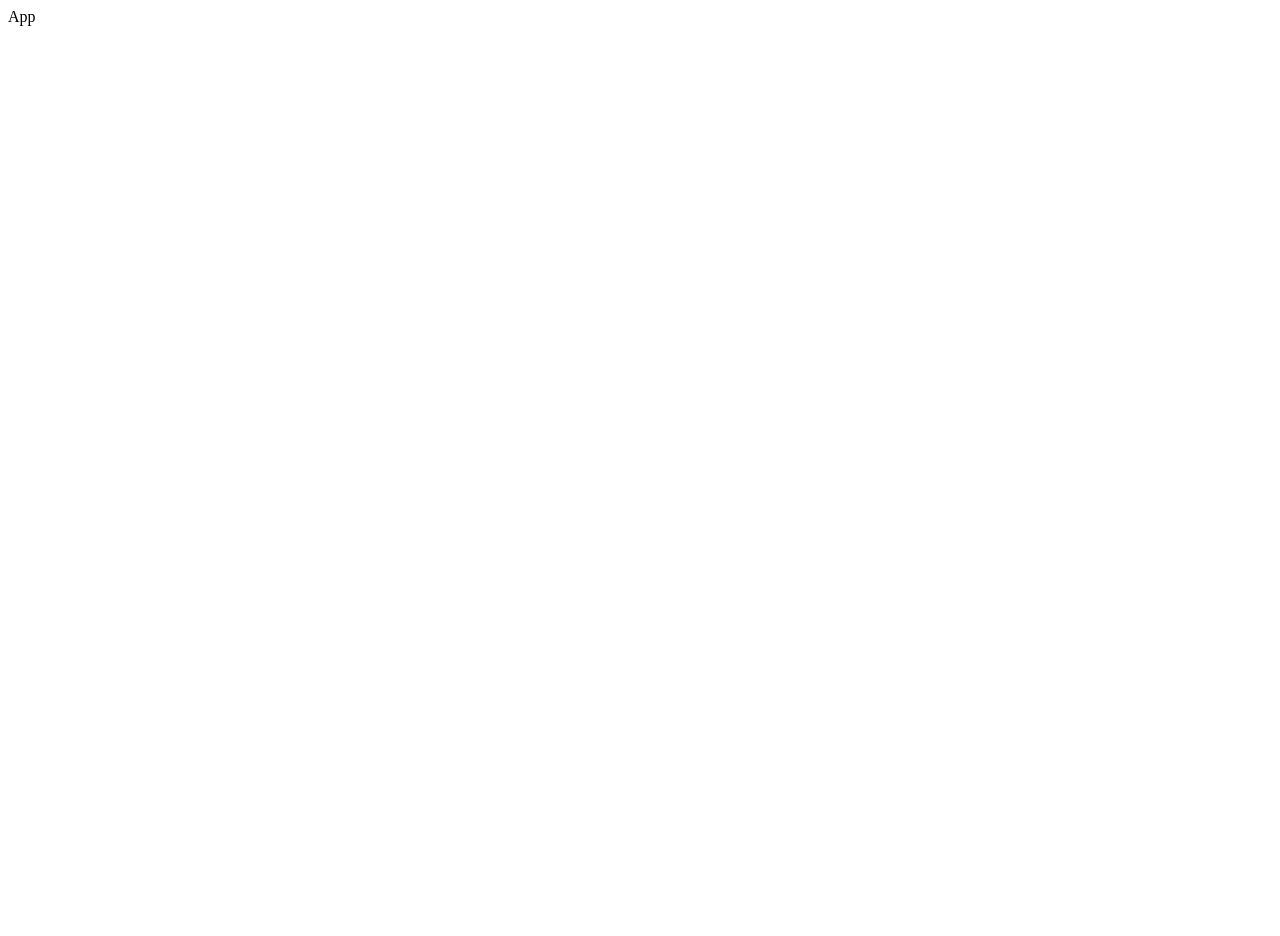
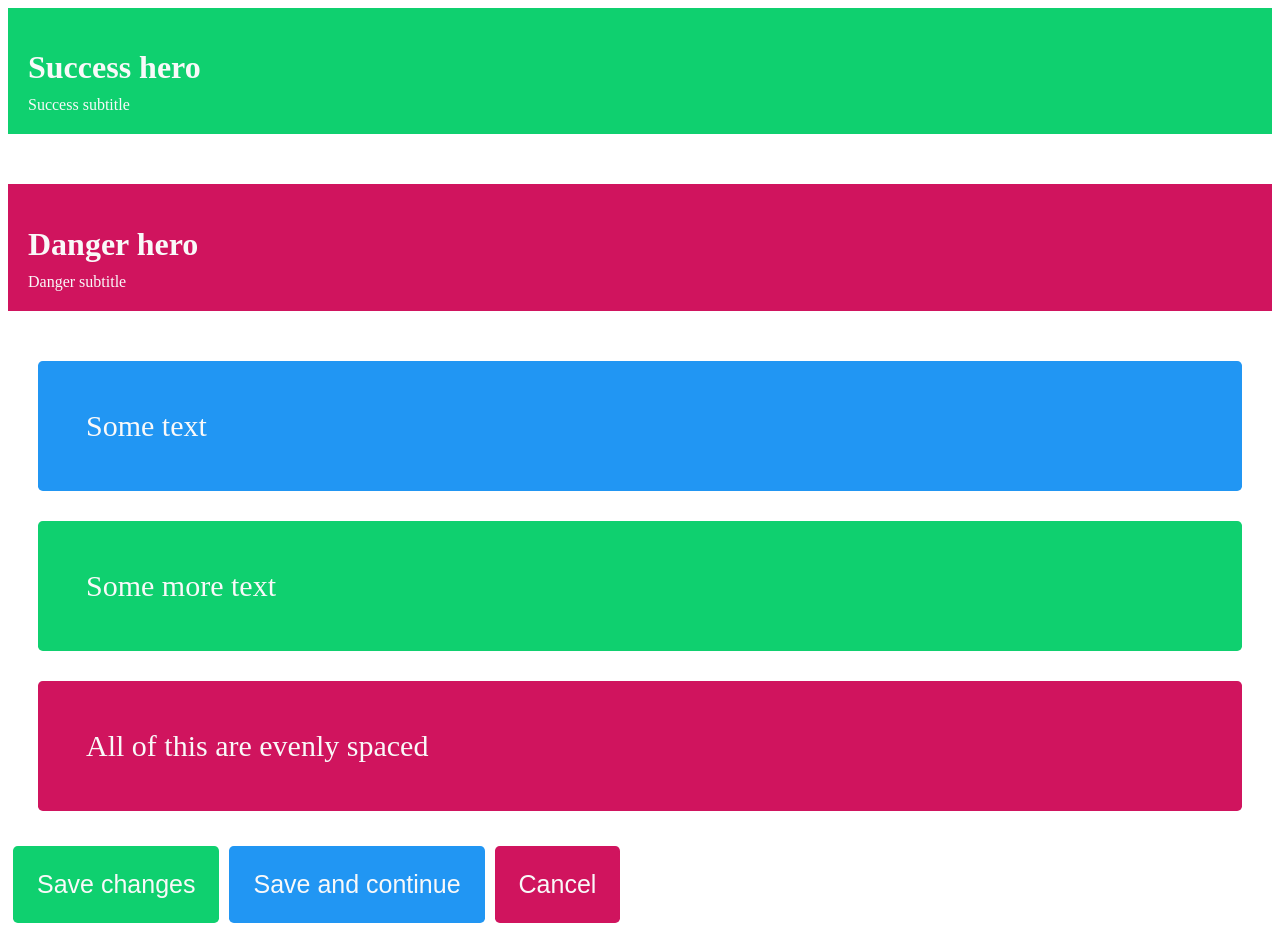
Before and after one commit to KristinaSimonyte/styled-components, a React (Create React App) app: page / in a window 1280 px wide. Before the commit the page ends 800 px from the top, so only its background shows below. Built offline with nearby package versions, Linux system fonts and the light colour scheme.

Commit message:
final commit

```diff
--- a/src/App.js
+++ b/src/App.js
@@ -1,9 +1,19 @@
-import React from 'react'
+import React from 'react';
+import { Button, Block, Hero } from './components';
 
 const App = () => {
   return (
-    <div>App</div>
-  )
-}
+    <div>
+      <Hero color='success' title='Success hero' subtitle='Success subtitle' />
+      <Hero color='danger' title='Danger hero' subtitle='Danger subtitle' />
+      <Block color='primary'>Some text</Block>
+      <Block color='success'>Some more text</Block>
+      <Block color='danger'>All of this are evenly spaced</Block>
+      <Button color='primary' type='submit'>Save changes</Button>
+      <Button color='success' type='reset'>Save and continue</Button>
+      <Button color='danger' type='button'>Cancel</Button>
+    </div>
+  );
+};
 
-export default App
+export default App;
--- a/src/components/Block/Block.style.js
+++ b/src/components/Block/Block.style.js
@@ -5,5 +5,7 @@ border-radius: 0.3rem;
 border: none;
 background: ${(props) => props.color.background};
 color: #F9F9F9;
-padding: 1rem;
+padding: 3rem;
+font-size: 30px;
+margin: 30px;
 `;
--- a/src/components/Button/Button.style.js
+++ b/src/components/Button/Button.style.js
@@ -6,5 +6,7 @@ export const Button = styled.button`
   background: ${(props) => props.color.background};
   color: ${(props) => props.color.color};
   cursor: pointer;
-  padding: 1rem;
+  padding: 1.5rem;
+  margin: 5px;
+  font-size: 25px;
 `;
--- a/src/components/Hero/Hero.style.js
+++ b/src/components/Hero/Hero.style.js
@@ -4,14 +4,14 @@ export const Hero = styled.div`
   background: ${(props) => props.color.background};
   border: none;
   color: ${(props) => props.color.color};
-   display: center;
+  display: center;
   width: 100%;
-   padding: 20px;
-   margin: 20px;
-   box-sizing: border-box;
+  padding: 20px;
+  margin-bottom: 50px;
+  box-sizing: border-box;
 `;
 
-export const Title = styled.h2`
+export const Title = styled.h1`
   margin-bottom: 10px;
 `;
 export const SubTitle = styled.div`y
--- /dev/null
+++ b/src/components/index.js
@@ -0,0 +1,3 @@
+export { default as Button } from './Button/Button';
+export { default as Block } from './Block/Block';
+export { default as Hero } from './Hero/Hero';
```
